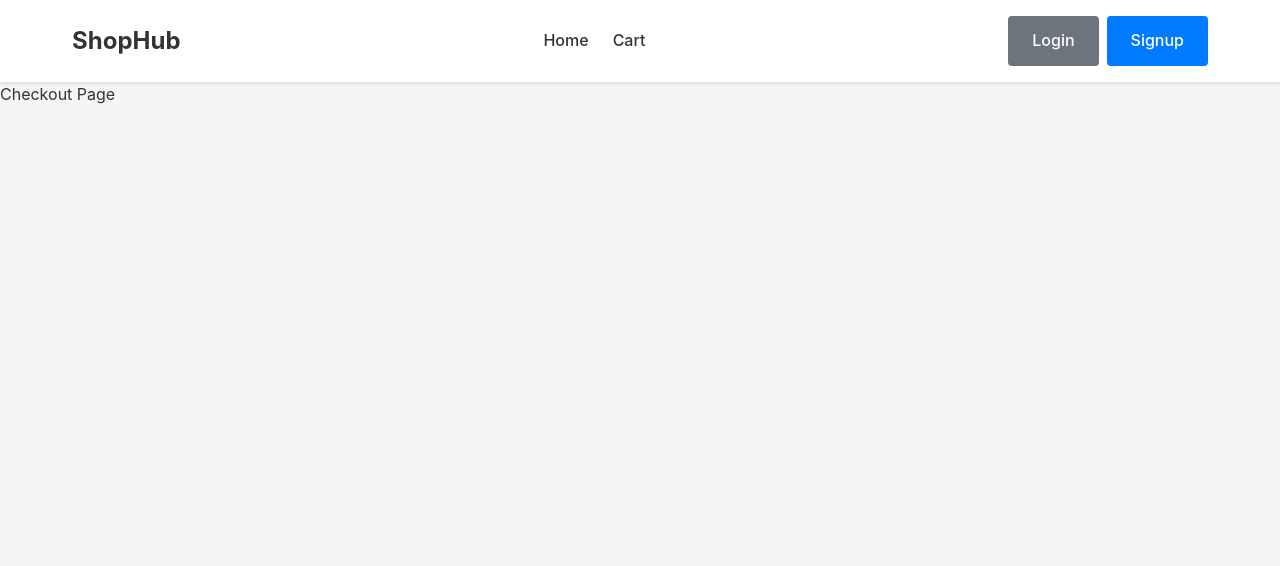
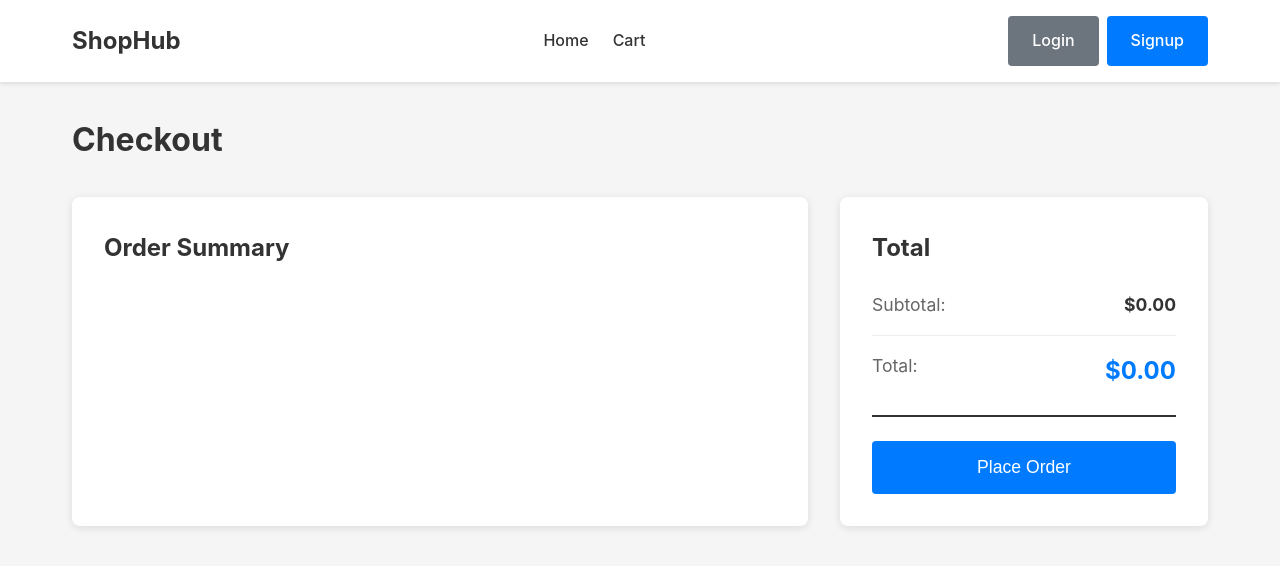
Before and after one commit to NiCodem0S/ecommerce-react-demo-website, a React (Vite) app: page /checkout in a window 1280 px wide. Shown: the top 566 px of the page. Built offline with nearby package versions, Linux system fonts and the light colour scheme.

Commit message:
Finished checkout page

```diff
--- a/src/App.jsx
+++ b/src/App.jsx
@@ -6,10 +6,12 @@
 import Auth from './pages/Auth'
 import AuthProvider from './context/AuthContext'
 import ProductDetails from './pages/ProductDetails'
+import CartProvider from './context/CartContext'
 
 function App() {
 	return (
 		<AuthProvider>
+			<CartProvider>
 			<div className='app'>
 				<Navbar />
 				<Routes>
@@ -19,6 +21,7 @@
 					<Route path='/products/:id' element={<ProductDetails />} />
 				</Routes>
 			</div>
+			</CartProvider>
 		</AuthProvider>
 	)
 }
--- a/src/components/ProductCard.jsx
+++ b/src/components/ProductCard.jsx
@@ -1,6 +1,13 @@
 import { Link } from 'react-router-dom'
+import { useCart } from '../context/CartContext'
 
 export default function ProductCard({ product }) {
+	const {addToCart, cartItems} = useCart()
+	const productInCart = cartItems.find((item) => item.id === product.id)
+
+	const productQuantityLabel = productInCart
+		? `(${productInCart.quantity})`
+		: ""
 	return (
 		<div className='product-card'>
 			<img src={product.image} alt={product.name} className='product-card-image' />
@@ -9,7 +16,9 @@
 				<p className='product-card-price'>${product.price}</p>
 				<div className='product-card-actions'>
 					<Link className='btn btn-secondary' to={`/products/${product.id}`}>View Details</Link>
-					<button className='btn btn-primary'>Add to Cart</button>
+					<button className='btn btn-primary' onClick={() => addToCart(product.id)}>
+						Add to Cart {productQuantityLabel}
+					</button>
 				</div>
 			</div>
 		</div>
--- /dev/null
+++ b/src/context/CartContext.jsx
@@ -0,0 +1,77 @@
+import { createContext, useState, useContext } from 'react'
+import { getProductById } from '../data/products'
+
+export const CartContext = createContext(null)
+
+export default function CartProvider({ children }) {
+	const [cartItems, setCartItems] = useState([])
+
+	function addToCart(productId) {
+		const existing = cartItems.find(item => item.id === productId)
+
+		if (existing) {
+			const currentQuantity = existing.quantity
+			const updatedCartItems = cartItems.map(item =>
+				item.id === productId ? { id: productId, quantity: currentQuantity + 1 } : item,
+			)
+
+			setCartItems(updatedCartItems)
+		} else {
+			setCartItems([...cartItems, { id: productId, quantity: 1 }])
+		}
+	}
+
+	function getCartItemsWithProducts() {
+		return cartItems
+			.map(item => ({
+				...item,
+				product: getProductById(item.id),
+			}))
+			.filter(item => item.product)
+	}
+
+	function removeFromCart(productId) {
+		setCartItems(cartItems.filter(item => item.id !== productId))
+	}
+
+	function updateQuantity(productId, quantity) {
+		if (quantity <= 0) {
+			removeFromCart(productId)
+			return
+		}
+		setCartItems(cartItems.map(item => (item.id === productId ? { ...item, quantity } : item)))
+	}
+
+	function clearCart() {
+		setCartItems([])
+	}
+
+	function getCartTotal() {
+		const total = cartItems.reduce((total, item) => {
+			const product = getProductById(item.id)
+			return total + (product ? product.price * item.quantity : 0)
+		}, 0)
+
+		return total
+	}
+
+	return (
+		<CartContext.Provider
+			value={{
+				cartItems,
+				addToCart,
+				getCartItemsWithProducts,
+				removeFromCart,
+				updateQuantity,
+				getCartTotal,
+				clearCart,
+			}}>
+			{children}
+		</CartContext.Provider>
+	)
+}
+
+export function useCart() {
+	const context = useContext(CartContext)
+	return context
+}
--- a/src/pages/Checkout.jsx
+++ b/src/pages/Checkout.jsx
@@ -1,3 +1,94 @@
+
+import { useCart } from "../context/CartContext";
+
 export default function Checkout() {
-	return <div>Checkout Page</div>
+  const {
+    getCartItemsWithProducts,
+    updateQuantity,
+    removeFromCart,
+    getCartTotal,
+    clearCart,
+  } = useCart();
+  const cartItems = getCartItemsWithProducts();
+
+  const total = getCartTotal();
+
+  function placeOrder() {
+    alert("Successful Order!");
+    clearCart();
+  }
+  return (
+    <div className="page">
+      <div className="container">
+        <h1 className="page-title">Checkout</h1>
+        <div className="checkout-container">
+          <div className="checkout-items">
+            <h2 className="checkout-section-title">Order Summary</h2>
+            {cartItems.map((item) => (
+              <div className="checkout-item" key={item.id}>
+                <img
+                  src={item.product.image}
+                  alt={item.product.name}
+                  className="checkout-item-image"
+                />
+                <div className="checkout-item-details">
+                  <h3 className="checkout-item-name">{item.product.name}</h3>
+                  <p className="checkout-item-price">
+                    ${item.product.price} each
+                  </p>
+                </div>
+                <div className="checkout-item-controls">
+                  <div className="quantity-controls">
+                    <button
+                      className="quantity-btn"
+                      onClick={() => updateQuantity(item.id, item.quantity - 1)}
+                    >
+                      -
+                    </button>
+                    <span className="quantity-value">{item.quantity}</span>
+                    <button
+                      className="quantity-btn"
+                      onClick={() => updateQuantity(item.id, item.quantity + 1)}
+                    >
+                      +
+                    </button>
+                  </div>
+
+                  <p className="checkout-item-total">
+                    ${(item.product.price * item.quantity).toFixed(2)}
+                  </p>
+                  <button
+                    className="btn btn-secondary btn-small"
+                    onClick={() => removeFromCart(item.id)}
+                  >
+                    Remove
+                  </button>
+                </div>
+              </div>
+            ))}
+          </div>
+
+          <div className="checkout-summary">
+            <h2 className="checkout-section-title">Total</h2>
+            <div className="checkout-total">
+              <p className="checkout-total-label">Subtotal:</p>
+              <p className="checkout-total-value">${total.toFixed(2)}</p>
+            </div>
+            <div className="checkout-total">
+              <p className="checkout-total-label">Total:</p>
+              <p className="checkout-total-value checkout-total-final">
+                ${total.toFixed(2)}
+              </p>
+            </div>
+            <button
+              className="btn btn-primary btn-large btn-block"
+              onClick={placeOrder}
+            >
+              Place Order
+            </button>
+          </div>
+        </div>
+      </div>
+    </div>
+  );
 }
--- a/src/pages/ProductDetails.jsx
+++ b/src/pages/ProductDetails.jsx
@@ -1,11 +1,13 @@
 import { useEffect, useState } from 'react'
 import { useNavigate, useParams } from 'react-router-dom'
 import { getProductById } from '../data/products'
+import { useCart } from '../context/CartContext'
 
 export default function ProductDetails() {
 	const { id } = useParams()
 	const [product, setProduct] = useState(null)
 	const navigate = useNavigate()
+	const { addToCart, cartItems } = useCart()
 
 	useEffect(() => {
 		const foundProduct = getProductById(Number(id))
@@ -22,6 +24,10 @@
 		return <h1>Loading ...</h1>
 	}
 
+	const productInCart = cartItems.find(item => item.id === product.id)
+
+	const productQuantityLabel = productInCart ? `(${productInCart.quantity})` : ''
+
 	return (
 		<div className='page'>
 			<div className='container'>
@@ -33,7 +39,9 @@
 						<h1 className='product-detail-name'>{product.name}</h1>
 						<p className='product-detail-price'>${product.price}</p>
 						<p className='product-detail-description'>{product.description}</p>
-						<button className='btn btn-primary'>Add to Cart</button>
+						<button className='btn btn-primary' onClick={() => addToCart(product.id)}>
+							Add to Cart { productQuantityLabel}
+						</button>
 					</div>
 				</div>
 			</div>
```
